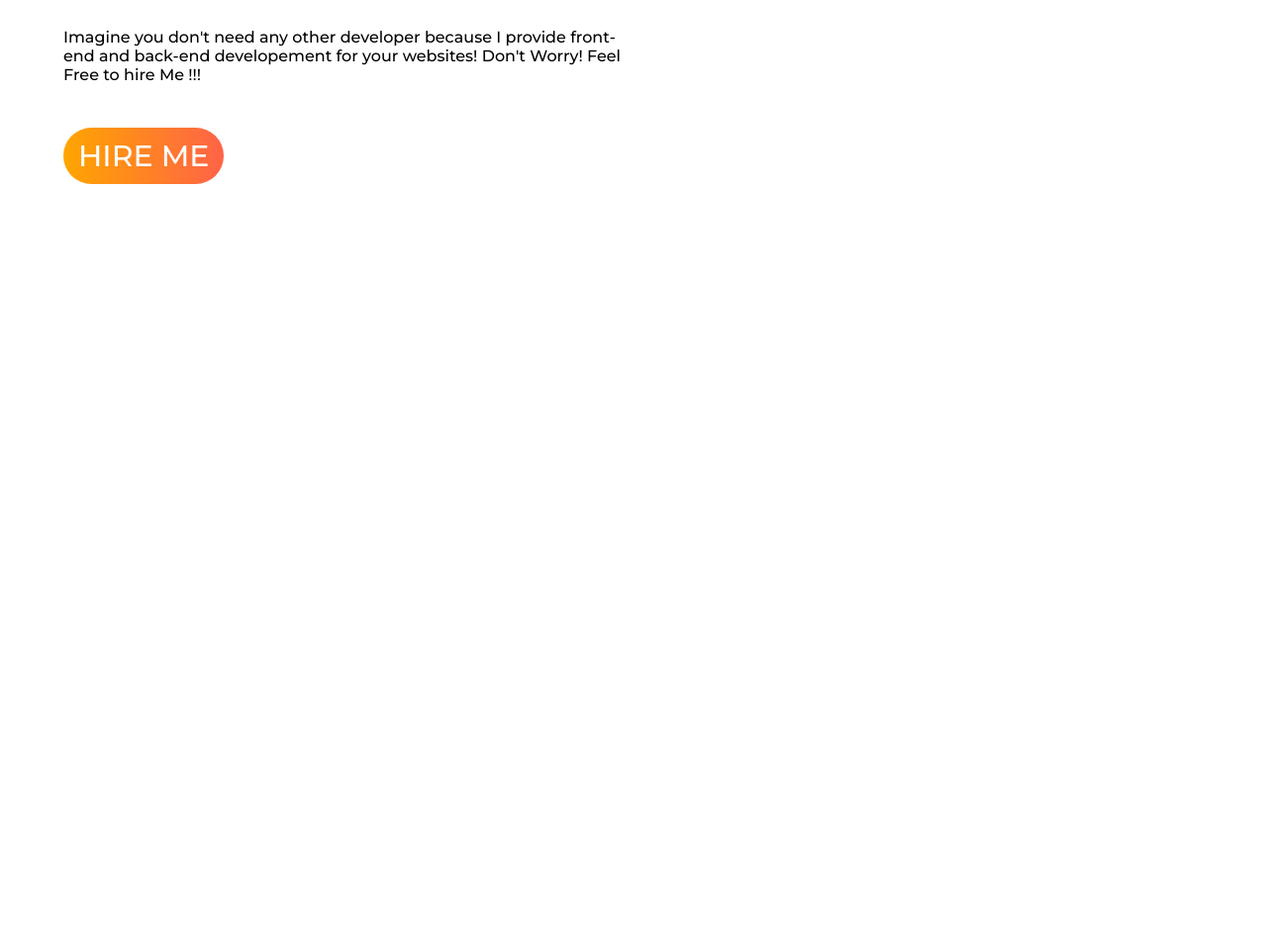
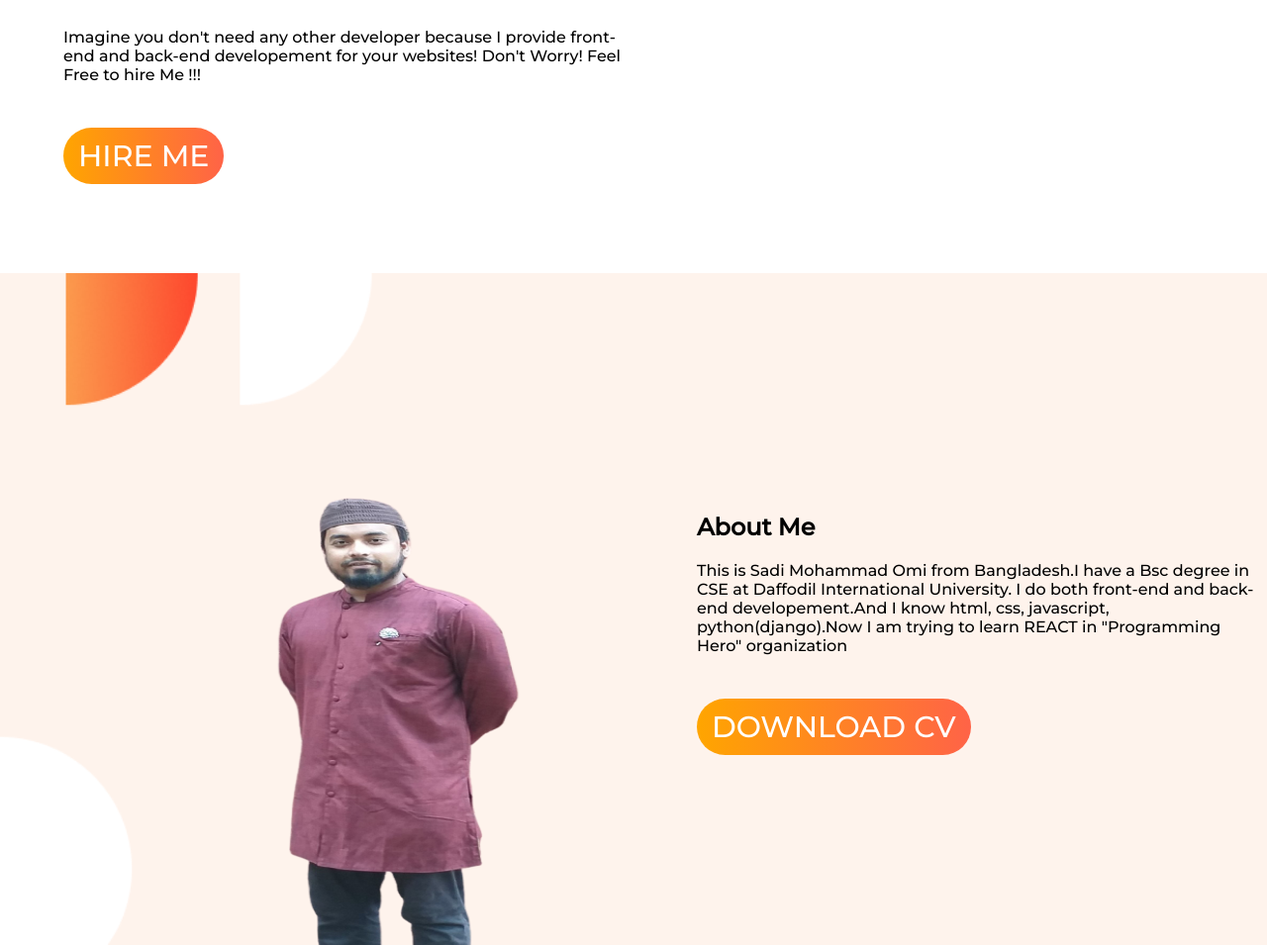
Before and after one commit to Smomi99/portfolio-assignment, a plain HTML site: page index.html in a window 1280 px wide. Shown: the part 685-1640 px from the top of the page at 99% size. Before the commit the page ends 961 px from the top, so only its background shows below. Drawn offline with Linux system fonts and the light colour scheme.

Commit message:
second section

```diff
--- a/index.html
+++ b/index.html
@@ -29,6 +29,20 @@
             <img src="images/omi2.png" alt="my profile image">
         </div>
     </section>
+
+    <section class="banner top-section">
+        <div class="half-width">
+            <img src="images/omi.png" alt="">
+        </div>
+        <div class="half-width">
+            <h2>About Me</h2>
+            <p>This is Sadi Mohammad Omi from Bangladesh.I have a Bsc degree in CSE at Daffodil International
+                University. I do both front-end and back-end developement.And I know html, css, javascript,
+                python(django).Now I am trying to learn REACT in "Programming Hero" organization</p> <br><br>
+
+            <a class="link-btn" target="_blank" href="">DOWNLOAD CV</a>
+        </div>
+    </section>
 </body>
 
 </html>
--- a/style.css
+++ b/style.css
@@ -37,3 +37,15 @@ h1{
     padding: 10px 15px;
     border-radius: 30px;
 }
+.banner{
+    background-image: url(images/7.png);
+    background-repeat: no-repeat;
+    background-size: cover;
+
+
+}
+.banner img{
+    height: 573px;
+    width: 312px;
+    margin: 0px 0px 0px 170px;
+}
```
